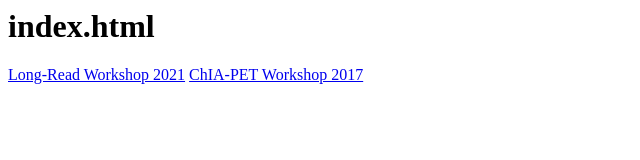
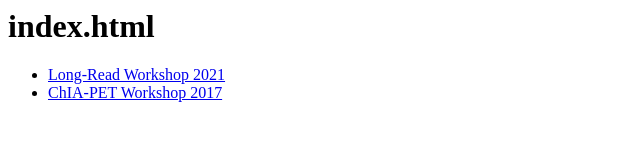
Before and after one commit to cheehongsg/web, a plain HTML site: page index.html in a window 1280 px wide. Shown: the whole page, without its empty margins (0-640 px from the left). Drawn offline with Linux system fonts and the light colour scheme.

Commit message:
Update index.html

```diff
--- a/index.html
+++ b/index.html
@@ -1,4 +1,6 @@
 <h1>index.html</h1>
 
-<a href="LRW2021/Sar-CoV-2.html">Long-Read Workshop 2021</a>
-<a href="CPW2017/CPU.html">ChIA-PET Workshop 2017</a>
+<ul>
+<li><a href="LRW2021/Sar-CoV-2.html">Long-Read Workshop 2021</a></li>
+<li><a href="CPW2017/CPU.html">ChIA-PET Workshop 2017</a></li>
+</ul>
```
